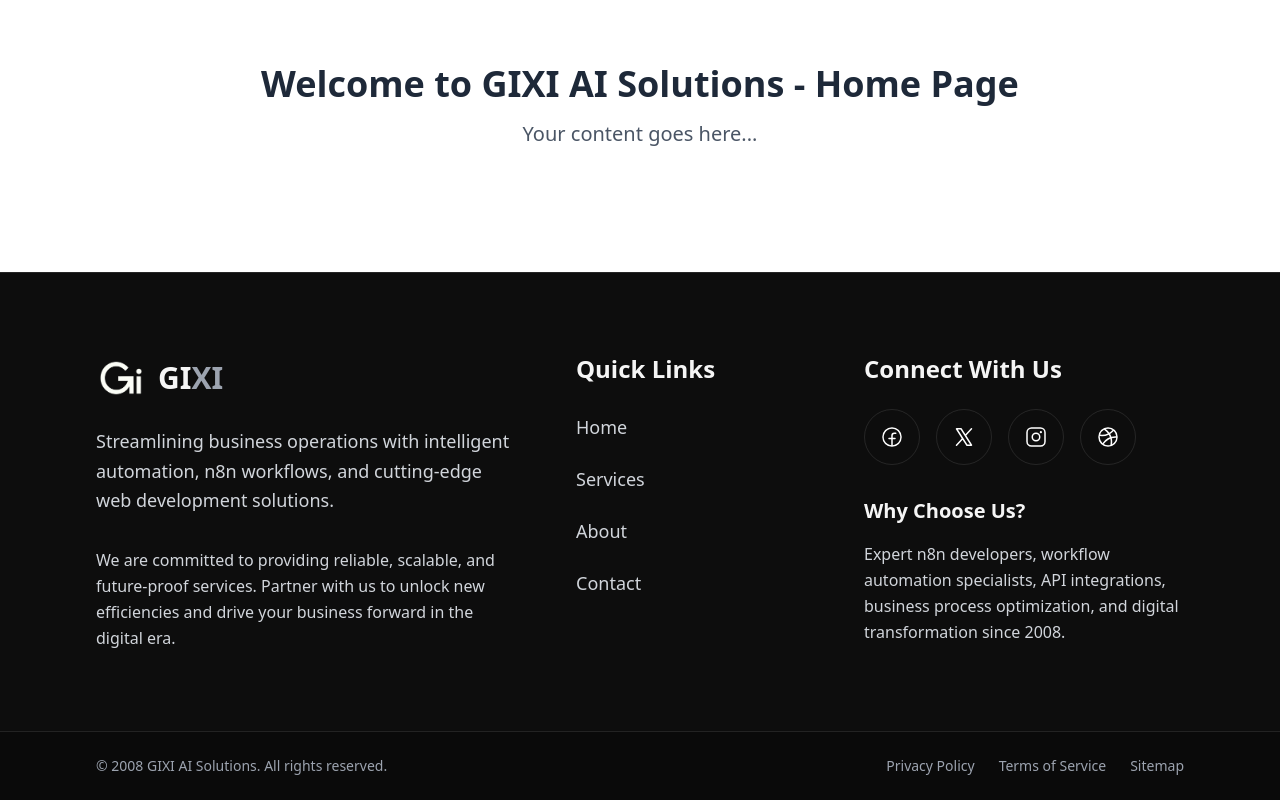
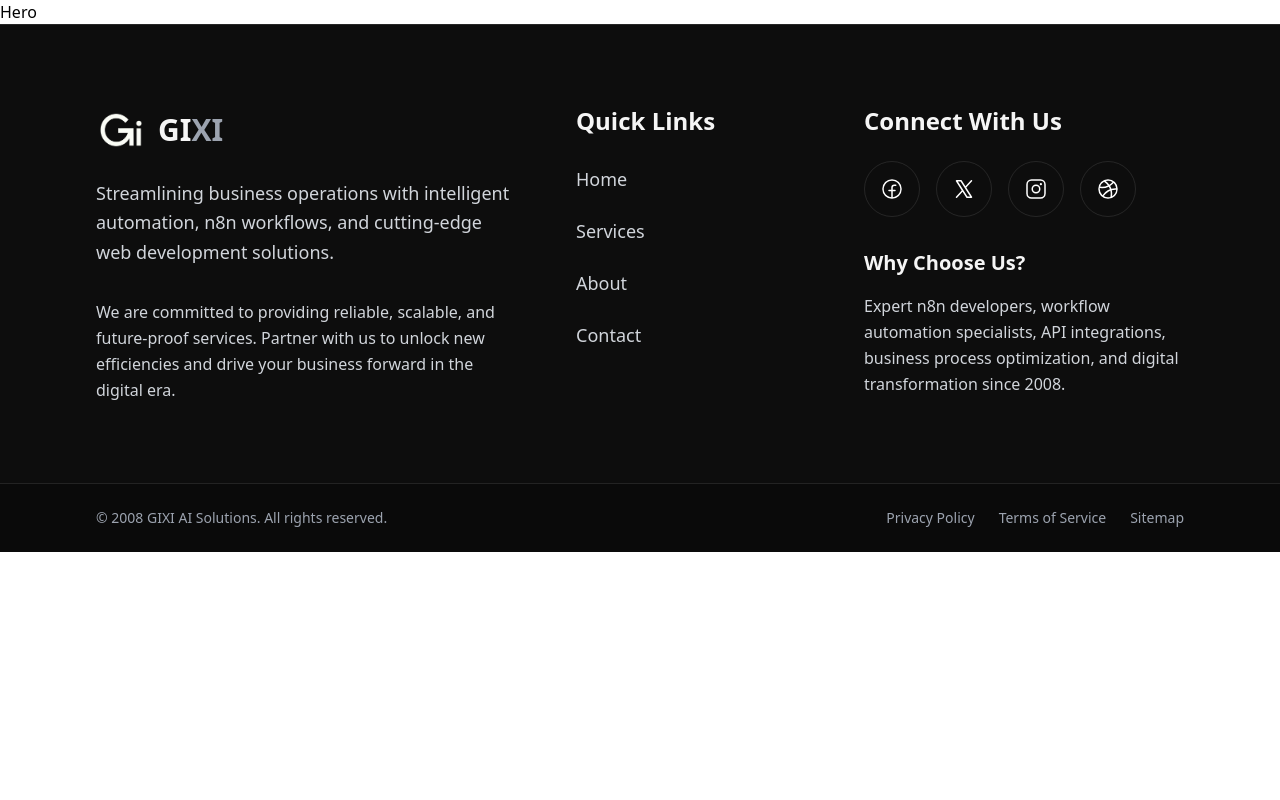
Before and after one commit to UbaidBinWaris/saif, a Next.js app: page /Home in a window 1280 px wide. Built offline with nearby package versions, Linux system fonts and the light colour scheme.

Commit message:
Refactor: Simplify HomePage layout by removing unused content and integrating Hero component

```diff
--- a/app/Home/page.js
+++ b/app/Home/page.js
@@ -1,20 +1,14 @@
 "use client";
 import React from 'react';
 import Footer from "./components/Footer";
+import Hero from "./components/Hero";
 
 const HomePage = () => {
   return (
-    <div className="min-h-screen flex flex-col">
-      <main className="flex-1">
-        <div className="container mx-auto px-4 py-16">
-          <h1 className="text-4xl font-bold text-center text-gray-800">
-            Welcome to GIXI AI Solutions - Home Page
-          </h1>
-          <p className="text-xl text-center text-gray-600 mt-4">
-            Your content goes here...
-          </p>
-        </div>
-      </main>
+    <div className="min-h-screen ">
+
+        <Hero />
+
       <Footer />
     </div>
   );
--- a/app/page.js
+++ b/app/page.js
@@ -1,5 +1,4 @@
 "use client";
-import Footer from "./Home/components/Footer";
 
 export default function Home() {
   return (
@@ -19,7 +18,6 @@ export default function Home() {
 
         </div>
       </main>
-      <Footer />
     </div>
   );
 }
```
